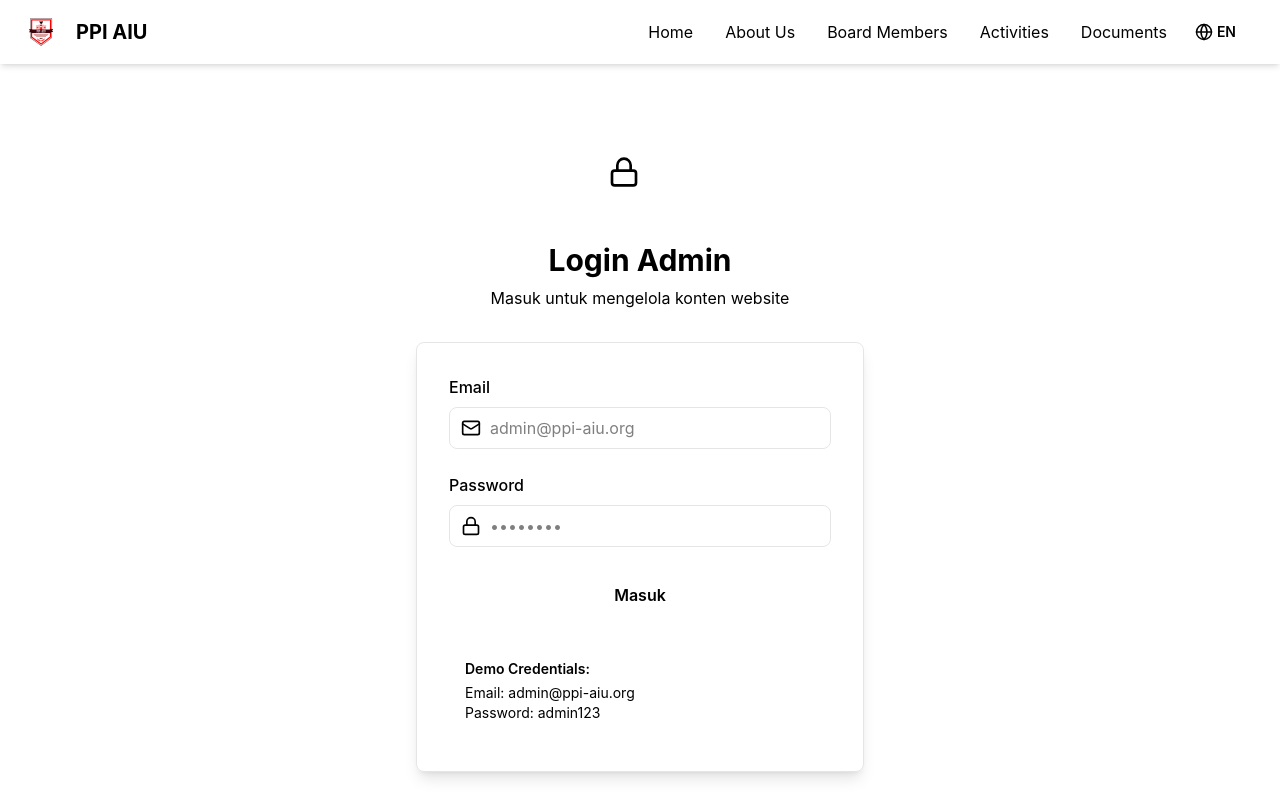
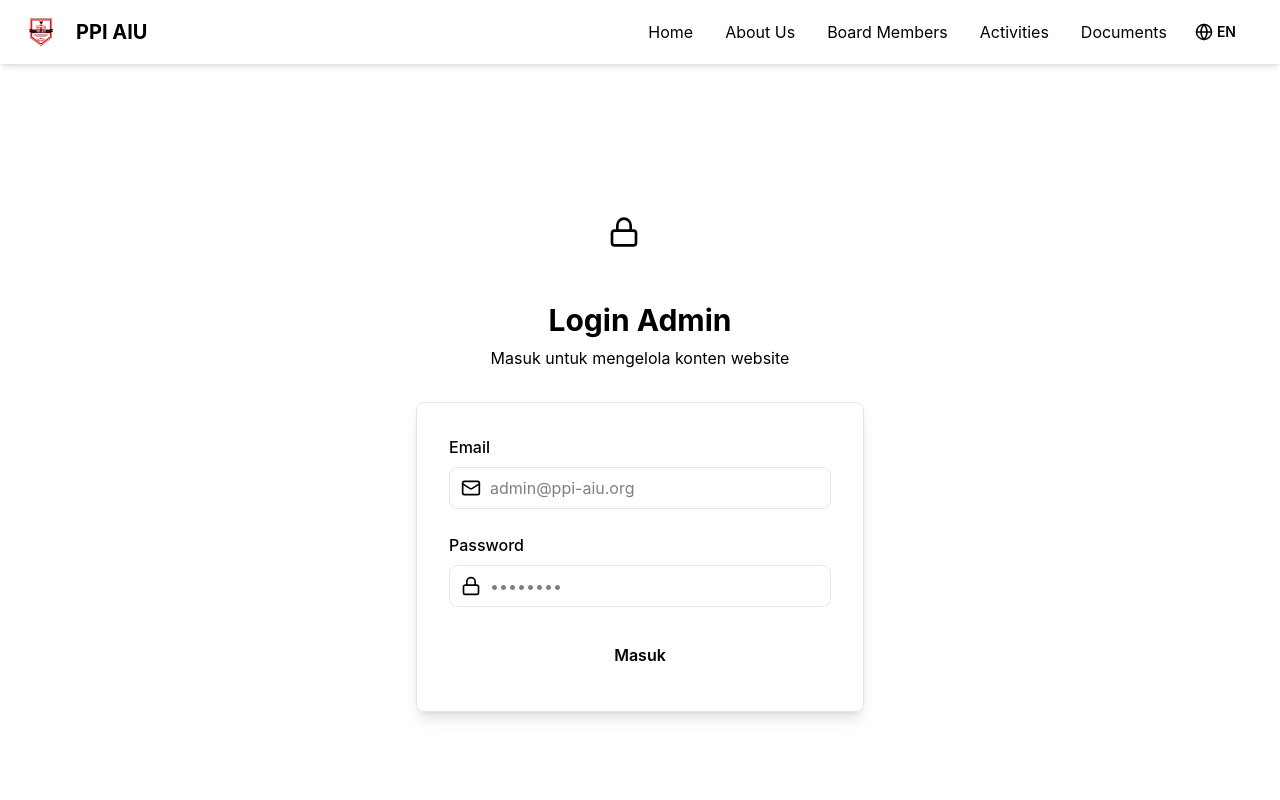
Before and after one commit to PPIAIU/project-website, a React (Vite) app: page /login in a window 1280 px wide. Shown: the top 800 px of the page. Built offline with nearby package versions, Linux system fonts and the light colour scheme.

Commit message:
refactor: remove demo credentials from login page

```diff
--- a/src/app/pages/Login.tsx
+++ b/src/app/pages/Login.tsx
@@ -98,12 +98,6 @@ export function Login() {
               {loading ? "Memproses..." : "Masuk"}
             </button>
           </form>
-
-          <div className="mt-6 p-4 bg-muted/50 rounded-lg text-sm text-muted-foreground">
-            <p className="font-semibold mb-1">Demo Credentials:</p>
-            <p>Email: admin@ppi-aiu.org</p>
-            <p>Password: admin123</p>
-          </div>
         </div>
       </div>
     </div>
```
